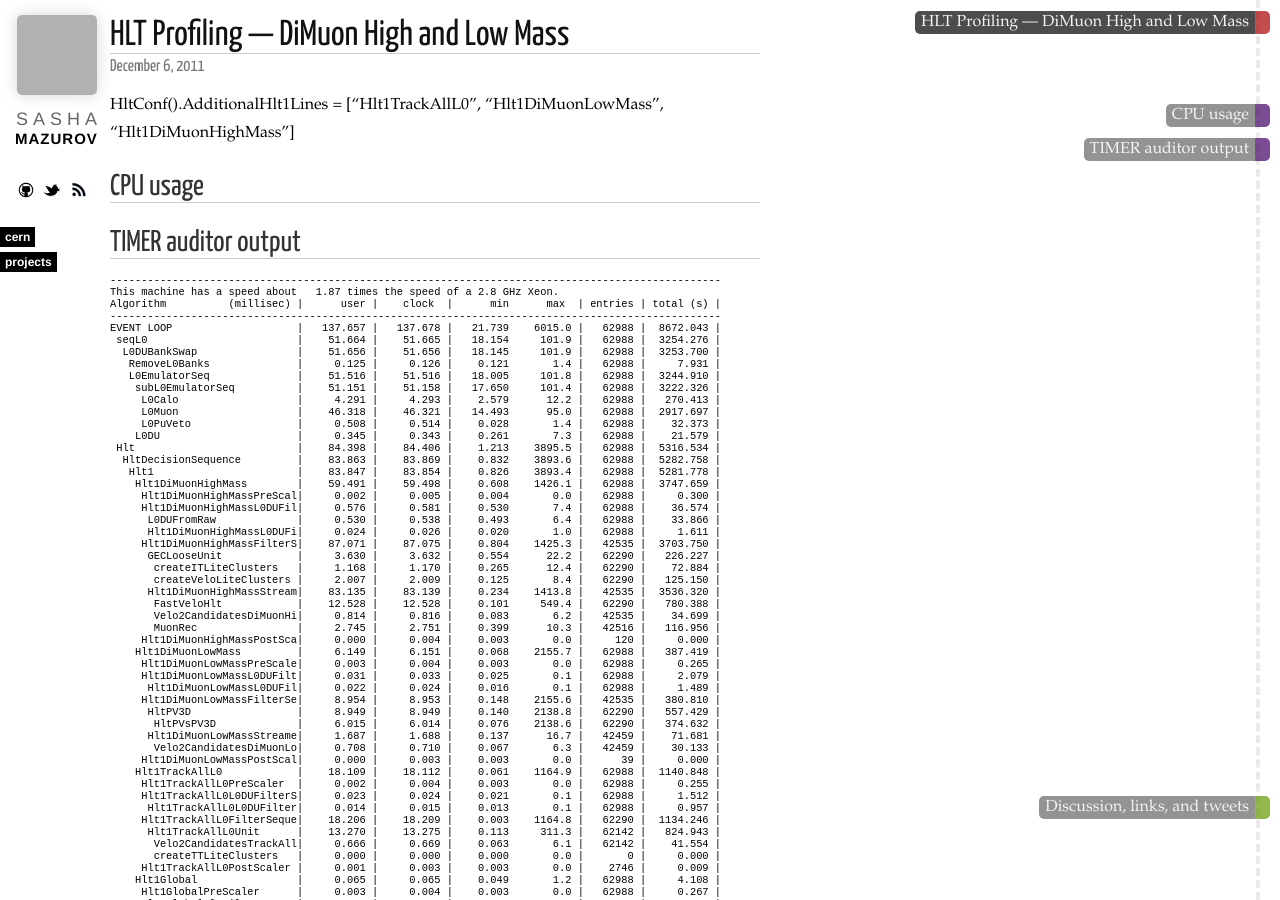
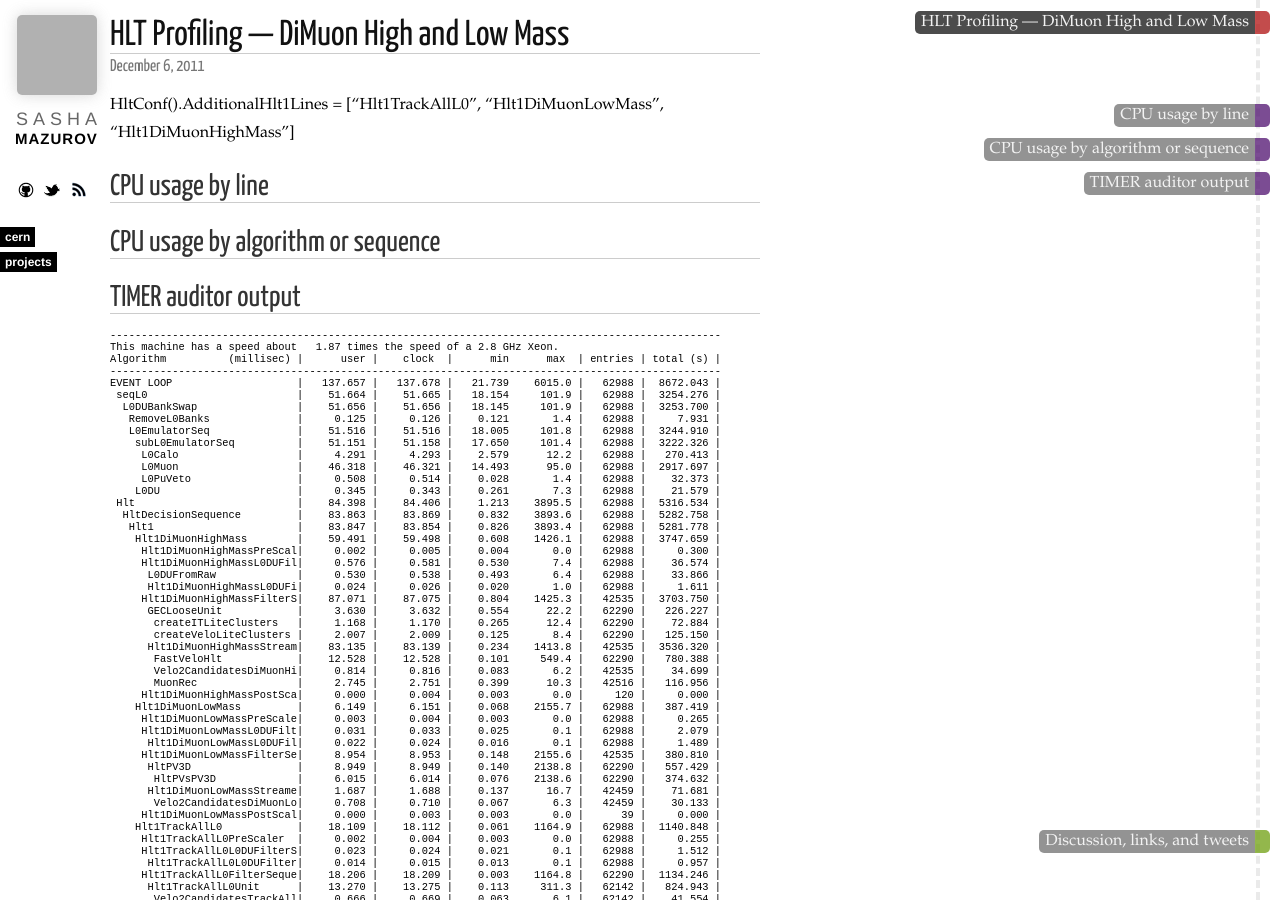
Before and after one commit to mazurov/mazurov.github.com, a Jekyll site: the page built from _posts/2011-12-06-hlt1dimuon.md, in a window 1280 px wide and 900 px high. Built offline with Jekyll 4.4.1, drawn with Linux system fonts in a browser that asks for light colours; nearby versions of some CDN libraries; a script that is not in the unit is left out; comment, search, counter and statistics services are not loaded; part of the change alters nothing that is shown; grey boxes are pictures that could not be loaded.

Commit message:
Added favicon. Updated charts for dimuon profiling

```diff
--- a/_posts/2011-12-06-hlt1dimuon.md
+++ b/_posts/2011-12-06-hlt1dimuon.md
@@ -6,8 +6,11 @@ category: cern
 
 HltConf().AdditionalHlt1Lines = \["Hlt1TrackAllL0", "Hlt1DiMuonLowMass", "Hlt1DiMuonHighMass"\]
 
-## CPU usage
-<script type="text/javascript" src="//ajax.googleapis.com/ajax/static/modules/gviz/1.0/chart.js"> {"dataSourceUrl":"//docs.google.com/spreadsheet/tq?key=0Ag1zWDlANxEodGxGZ1VrY0thZUxWOXFJMVBfT2RURGc&transpose=0&headers=0&range=A2%3AB5&gid=2&pub=1","options":{"vAxes":[{"viewWindowMode":"pretty","viewWindow":{}},{"viewWindowMode":"pretty","viewWindow":{}}],"title":"Hlt1DiMuonHigh and Low Mass","backgroundColor":"#FFFFFF","legend":"right","colors":["#3366CC","#DC3912","#FF9900","#109618","#990099","#0099C6","#DD4477","#66AA00","#B82E2E","#316395","#994499","#22AA99","#AAAA11","#6633CC","#E67300","#8B0707","#651067","#329262","#5574A6","#3B3EAC","#B77322","#16D620","#B91383","#F4359E","#9C5935","#A9C413","#2A778D","#668D1C","#BEA413","#0C5922","#743411"],"is3D":false,"hasLabelsColumn":true,"hAxis":{"maxAlternations":1},"width":640,"height":400},"state":{},"chartType":"PieChart","chartName":"Chart 2"} </script>
+## CPU usage by line
+<script type="text/javascript" src="//ajax.googleapis.com/ajax/static/modules/gviz/1.0/chart.js"> {"dataSourceUrl":"//docs.google.com/spreadsheet/tq?key=0Ag1zWDlANxEodGxGZ1VrY0thZUxWOXFJMVBfT2RURGc&transpose=0&headers=0&range=A2%3AB5&gid=5&pub=1","options":{"vAxes":[{"viewWindowMode":"pretty","viewWindow":{}},{"viewWindowMode":"pretty","viewWindow":{}}],"title":"DiMuon High and Low Mass by line","backgroundColor":"#FFFFFF","legend":"right","colors":["#3366CC","#DC3912","#FF9900","#109618","#990099","#0099C6","#DD4477","#66AA00","#B82E2E","#316395","#994499","#22AA99","#AAAA11","#6633CC","#E67300","#8B0707","#651067","#329262","#5574A6","#3B3EAC","#B77322","#16D620","#B91383","#F4359E","#9C5935","#A9C413","#2A778D","#668D1C","#BEA413","#0C5922","#743411"],"is3D":false,"hasLabelsColumn":true,"hAxis":{"maxAlternations":1},"width":640,"height":400},"state":{},"chartType":"PieChart","chartName":"Chart 3"} </script>
+
+## CPU usage by algorithm or sequence
+<script type="text/javascript" src="//ajax.googleapis.com/ajax/static/modules/gviz/1.0/chart.js"> {"dataSourceUrl":"//docs.google.com/spreadsheet/tq?key=0Ag1zWDlANxEodGxGZ1VrY0thZUxWOXFJMVBfT2RURGc&transpose=0&headers=0&range=A2%3AB9&gid=2&pub=1","options":{"vAxes":[{"viewWindowMode":"pretty","viewWindow":{}},{"viewWindowMode":"pretty","viewWindow":{}}],"title":"Hlt1DiMuonHigh and Low Mass","backgroundColor":"#FFFFFF","legend":"right","colors":["#3366CC","#DC3912","#FF9900","#109618","#990099","#0099C6","#DD4477","#66AA00","#B82E2E","#316395","#994499","#22AA99","#AAAA11","#6633CC","#E67300","#8B0707","#651067","#329262","#5574A6","#3B3EAC","#B77322","#16D620","#B91383","#F4359E","#9C5935","#A9C413","#2A778D","#668D1C","#BEA413","#0C5922","#743411"],"is3D":false,"hasLabelsColumn":true,"hAxis":{"maxAlternations":1},"width":640,"height":400},"state":{},"chartType":"PieChart","chartName":"Chart 2"} </script>
 
 ## TIMER auditor output
 <pre style="font-size:80%">
```
Also changed, not shown: favicon.ico (added).
